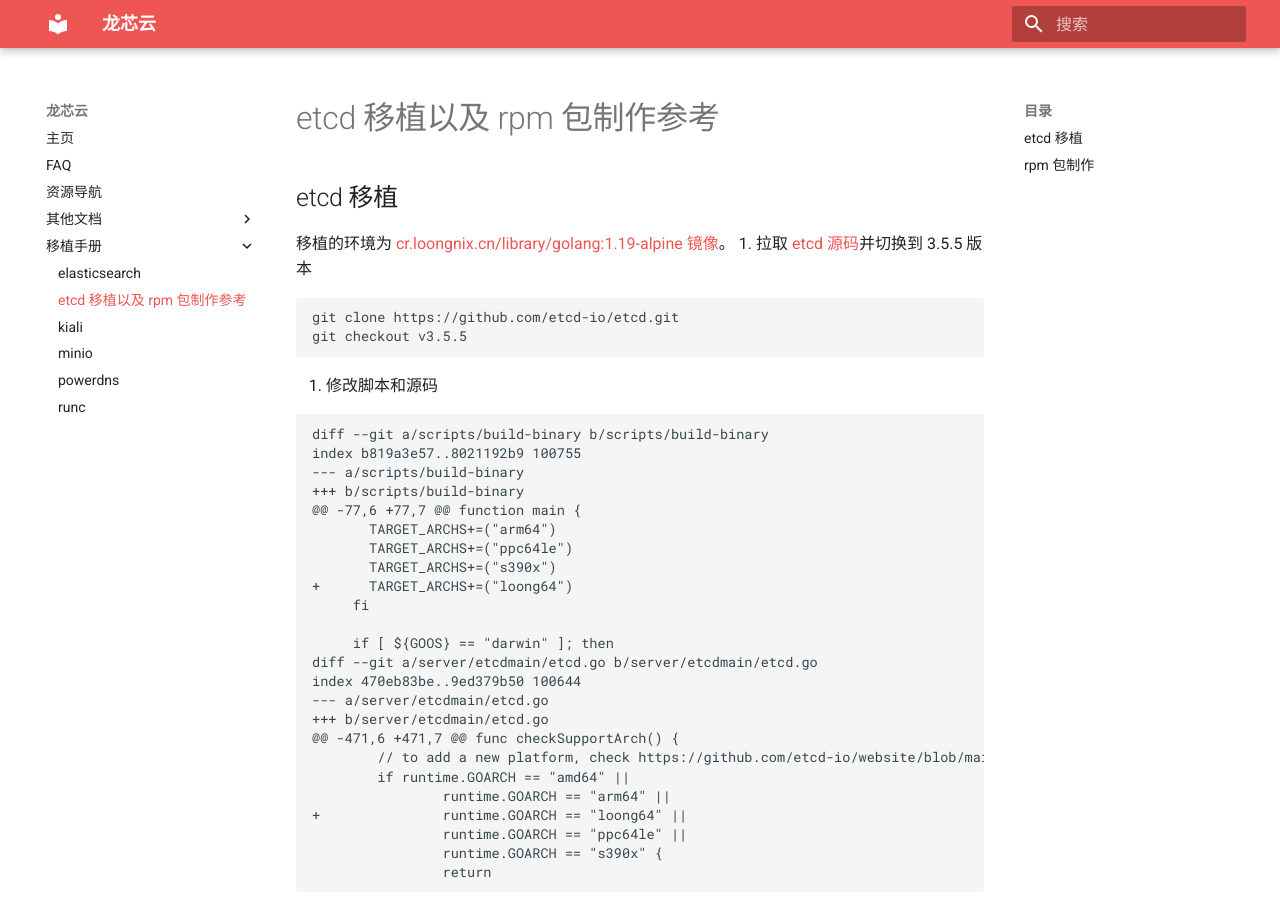
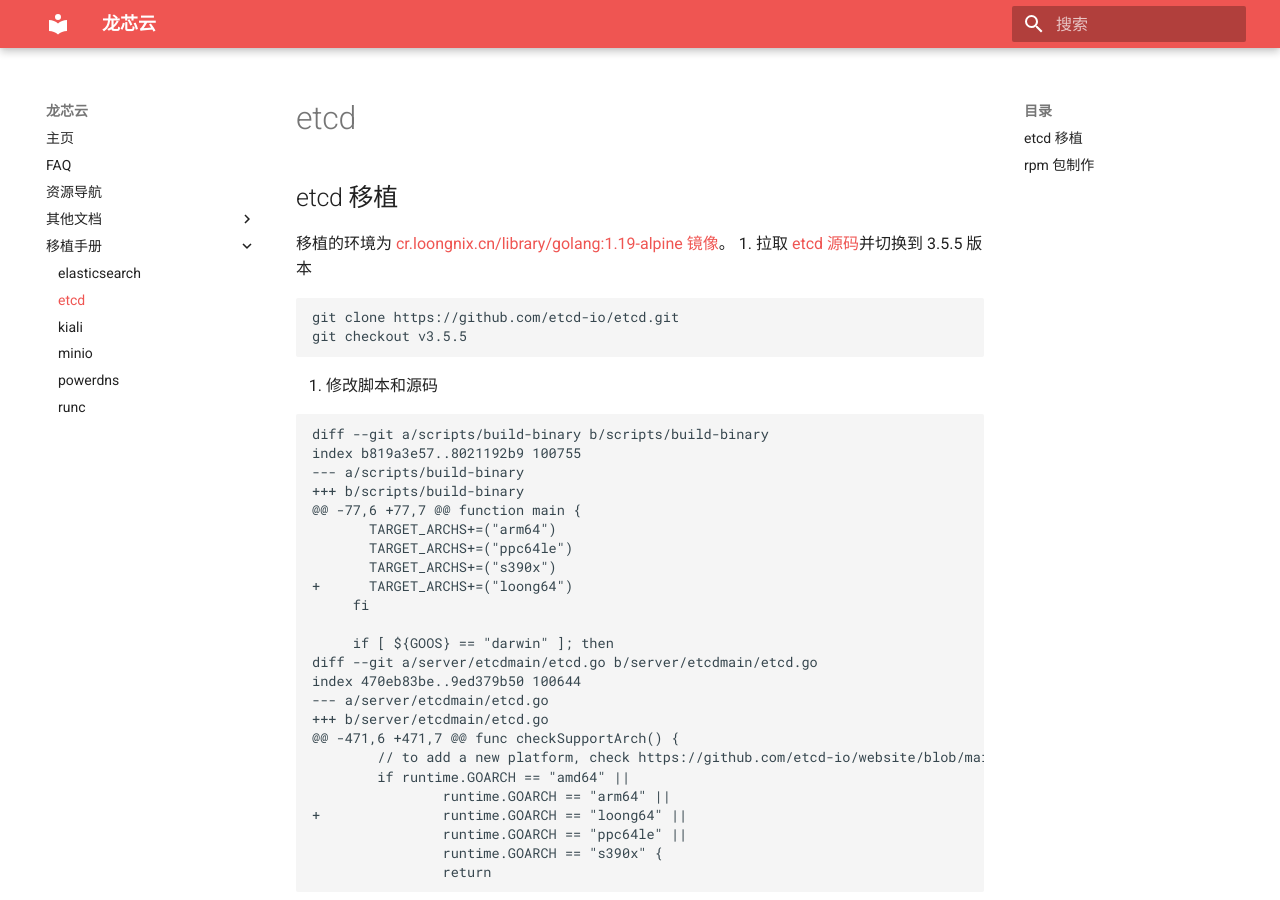
Before and after one commit to Loongson-Cloud-Community/Loongson-Cloud-Community, an MkDocs documentation site: the page built from docs/移植手册/etcd.md, in a window 1280 px wide and 900 px high. Built offline with MkDocs 1.6.1 and Material for MkDocs 9.7.7, drawn with Linux system fonts in a browser that asks for light colours.

Commit message:
Update etcd.md
modify title

```diff
--- a/docs/移植手册/etcd.md
+++ b/docs/移植手册/etcd.md
@@ -1,4 +1,4 @@
-# etcd 移植以及 rpm 包制作参考
+# etcd
 
 ## etcd 移植
 移植的环境为 [cr.loongnix.cn/library/golang:1.19-alpine 镜像](https://cr.loongnix.cn/repository/library/golang?tab=tags)。
```
